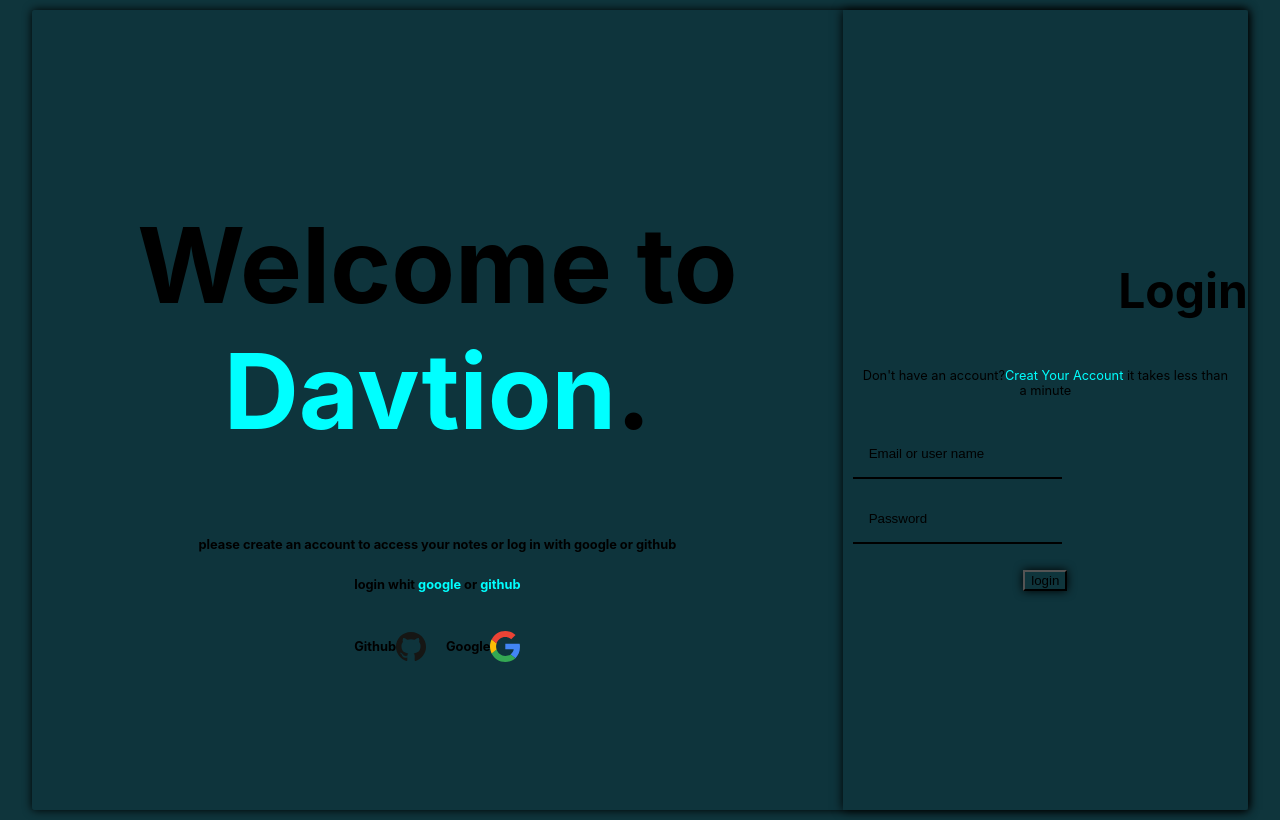
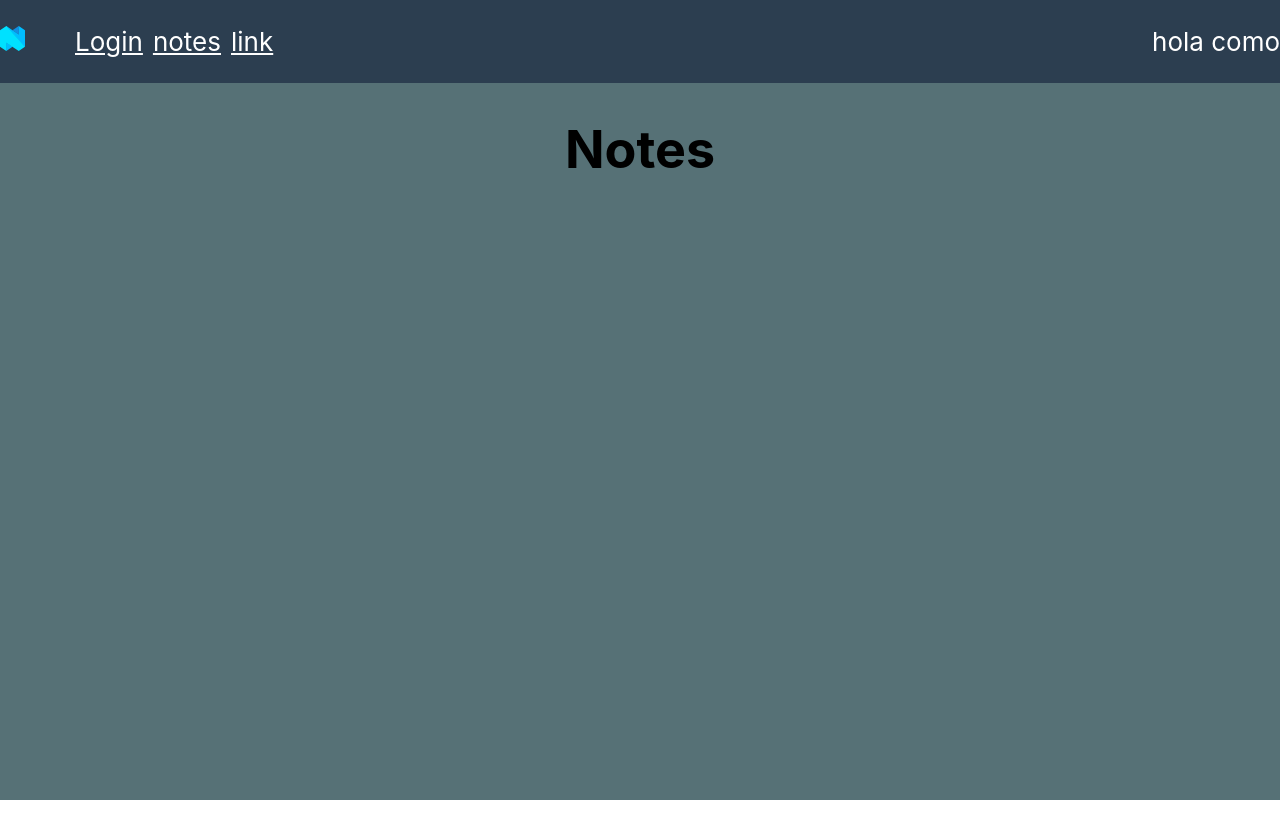
Before and after one commit to IamDavidev/davtioon-firebase, a React (Vite) app: page /notes in a window 1280 px wide. Before the commit this address led to /login. Built offline with nearby package versions, Linux system fonts and the light colour scheme.

Commit message:
navbar component and notes page

```diff
--- a/index.html
+++ b/index.html
@@ -2,7 +2,7 @@
 <html lang="en">
   <head>
     <meta charset="UTF-8" />
-    <link rel="icon" type="image/svg+xml" href="/src/logo.svg" />
+    <link rel="icon" type="image/svg+xml" href="/src/Assets/logo.svg" />
     <meta name="viewport" content="width=device-width, initial-scale=1.0" />
     <title>DavTion app</title>
   </head>
--- a/src/Pages/Login/Login.jsx
+++ b/src/Pages/Login/Login.jsx
@@ -1,7 +1,7 @@
 import { LoginContainer } from './StyledLogin';
 import github from '../../Assets/github.svg';
 import google from '../../Assets/google.svg';
-import { HandleHome } from '../../helpers/hadles';
+import { HandleHome, HandleLogin } from '../../helpers/hadles';
 import { useNavigate } from 'react-router';
 const Login = () => {
   const Navigate = useNavigate()
@@ -11,8 +11,6 @@ const Login = () => {
   };
 
   return (
-
-
     <LoginContainer>
       <div className="login">
         <div className="wlogin">
--- a/src/Pages/Login/StyledLogin.jsx
+++ b/src/Pages/Login/StyledLogin.jsx
@@ -4,20 +4,18 @@ export const LoginContainer = styled.div`
   display: flex;
   justify-content: center;
   align-items: center;
-  padding: 10px 2rem;
-
+  padding: 1.5rem 3rem;
   .login {
     display: grid;
     grid-template-rows: 45% 5% 50%;
     height: 100vh;
     border-radius: 3px;
-    background: rgba(15, 53, 60, 0.5);
+    background: rgba(15, 53, 60);
     box-shadow: 20px 20px 60px #0d2d33, -20px -20px 60px #113d45;
     box-shadow: 0px 0px 10px #000;
   }
   @media (min-width: 900px) {
     .login {
-      /* background: #dfdfdf; */
       display: grid;
       grid-template-columns: 1fr 1fr 1fr;
       grid-template-rows: 100%;
@@ -101,15 +99,14 @@ export const LoginContainer = styled.div`
       align-items: center;
       h1 {
         font-size: 3rem;
-        text-align:end;
-
+        text-align: end;
       }
       button {
         background: #0f353c;
         box-shadow: 20px 20px 60px #0d2d33, -20px -20px 60px #113d45;
         box-shadow: 0px 0px 10px #000;
       }
-      input{
+      input {
         padding: 1rem;
       }
     }
--- /dev/null
+++ b/src/Pages/Notes/Notes.jsx
@@ -0,0 +1,11 @@
+
+const Notes = ()=>{
+    return(
+        <div>
+            <h1>Notes</h1>
+        </div>
+    )
+}
+
+
+export default Notes;
--- a/src/Routes/Routes.jsx
+++ b/src/Routes/Routes.jsx
@@ -1,13 +1,18 @@
 import { BrowserRouter, Routes, Route, Navigate } from 'react-router-dom';
 import Login from '../Pages/Login/Login';
 import Home from '../Pages/Home/Home';
+import NavBar from '../components/Navbar/NavBar';
+import Notes from '../Pages/Notes/Notes';
+
 const AppRoutes = () => {
   return (
     <BrowserRouter>
+      {location.pathname === '/login' ? '' : <NavBar />}
       <Routes>
+        <Route path="*" element={<Navigate replace to="/login" />} />
         <Route path="/login" element={<Login />} />
-        <Route path='/home' element={<Home />} />
-        <Route path="*" element={<Navigate replace to="/login" />} />
+        <Route path="/home" element={<Home />} />
+        <Route path="/notes" element={<Notes />} />
       </Routes>
     </BrowserRouter>
   );
--- a/src/StyledMain.jsx
+++ b/src/StyledMain.jsx
@@ -11,7 +11,7 @@ export const AppStyled = styled.div`
   text-align: center;
   font-size: calc(10px + 2vmin);
   min-height: 100vh;
-  background: rgba(15, 53, 60);
+  background: rgba(15, 53, 60,0.7);
   box-shadow: 20px 20px 60px #0d2d33, -20px -20px 60px #113d45;
   margin: 0px;
 `;
--- /dev/null
+++ b/src/components/Navbar/NavBar.jsx
@@ -0,0 +1,30 @@
+import StyledNav from './StyledNav';
+import logo from '../../Assets/logo.svg';
+import { Link } from 'react-router-dom';
+const NavBar = () => {
+  return (
+    <StyledNav>
+      <div className="navbarLogo">
+        <img src={logo} alt="" />
+      </div>
+      <div className="navbarLinks">
+        <div className="navLink">
+          <ul>
+            <li>
+              <Link to="/login"> Login </Link>
+            </li>
+            <li>
+              <Link to="/notes"> notes  </Link>
+            </li>
+            <li>
+              <Link to="/login"> link </Link>
+            </li>
+          </ul>
+        </div>
+        <div className="navAuth">hola como</div>
+      </div>
+    </StyledNav>
+  );
+};
+
+export default NavBar;
--- /dev/null
+++ b/src/components/Navbar/StyledNav.jsx
@@ -0,0 +1,32 @@
+import Styled from 'styled-components';
+
+const StyledNav = Styled.nav`
+        color: white;
+        background-color: #2c3e50;
+        display: flex;
+        align-items: center;
+        img{
+        width: 25px;
+        }
+        a{
+                color: white;
+                display: flex;
+        }
+        ul{
+                display: flex;
+                list-style: none;
+        }
+        li{
+                margin-left: 10px;
+        }
+        .navbarLinks{
+                display: flex;
+                align-items: center;
+                justify-content: space-between;
+                width: 100%;
+        }
+
+
+`;
+
+export default StyledNav;
--- a/src/helpers/hadles.js
+++ b/src/helpers/hadles.js
@@ -4,3 +4,9 @@ export const HandleHome = () => {
   const Navigate = useNavigate();
   Navigate('/home');
 };
+
+export const HandleLogin = ({evt})=>{
+
+
+
+}
```
Also changed, not shown: src/Assets/logo.svg (renamed from src/logo.svg), src/Pages/Notes/styledNotes.jsx (added).
